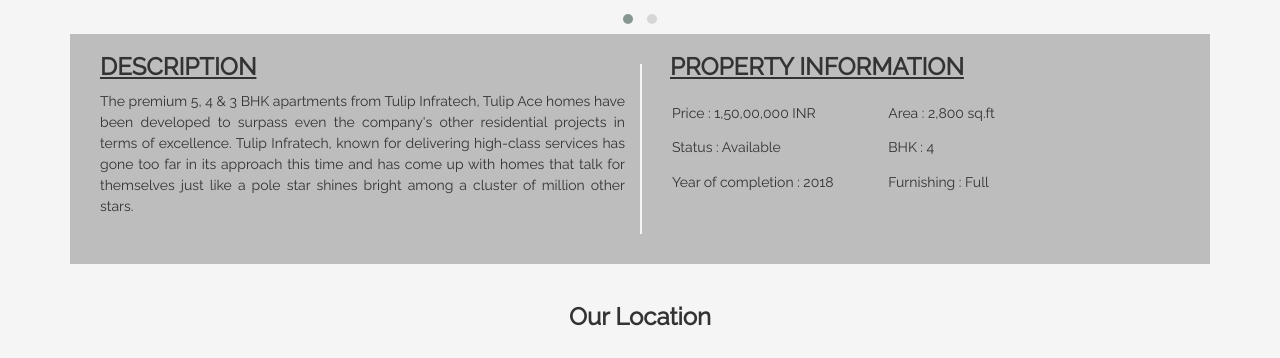
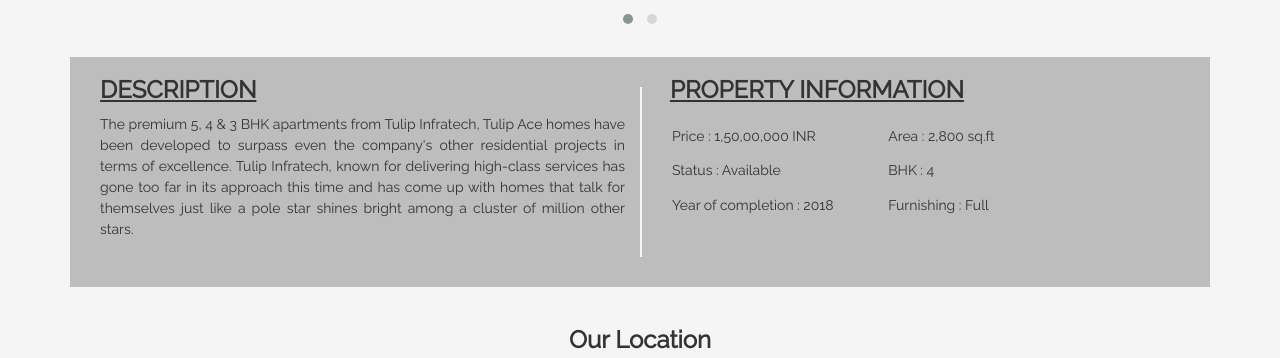
Before and after one commit to RADELCorp/internal, a PHP site: page /details.php in a window 1280 px wide. Shown: the part 795-1153 px from the top of the page. Run offline with PHP 8.4, Linux system fonts and the light colour scheme.

Commit message:
Update details.php
Minor spacing fixes

```diff
--- a/akhil/details.php
+++ b/akhil/details.php
@@ -125,7 +125,7 @@
                 </div>
             </div>
             <br/> <br/>
-            <div class="col-md-12 box" style="text-align: left;background-color:#BDBDBD">
+            <div class="col-md-12 box" style="text-align: left;background-color:#BDBDBD; margin-top: 2%">
                 <div class="vl"></div>
                 <div class="col-md-6" style="text-align: left; height:200px; ">
                     <h3 style="text-align: justify; font-weight: bold"><u>DESCRIPTION</u> </h3>
```
